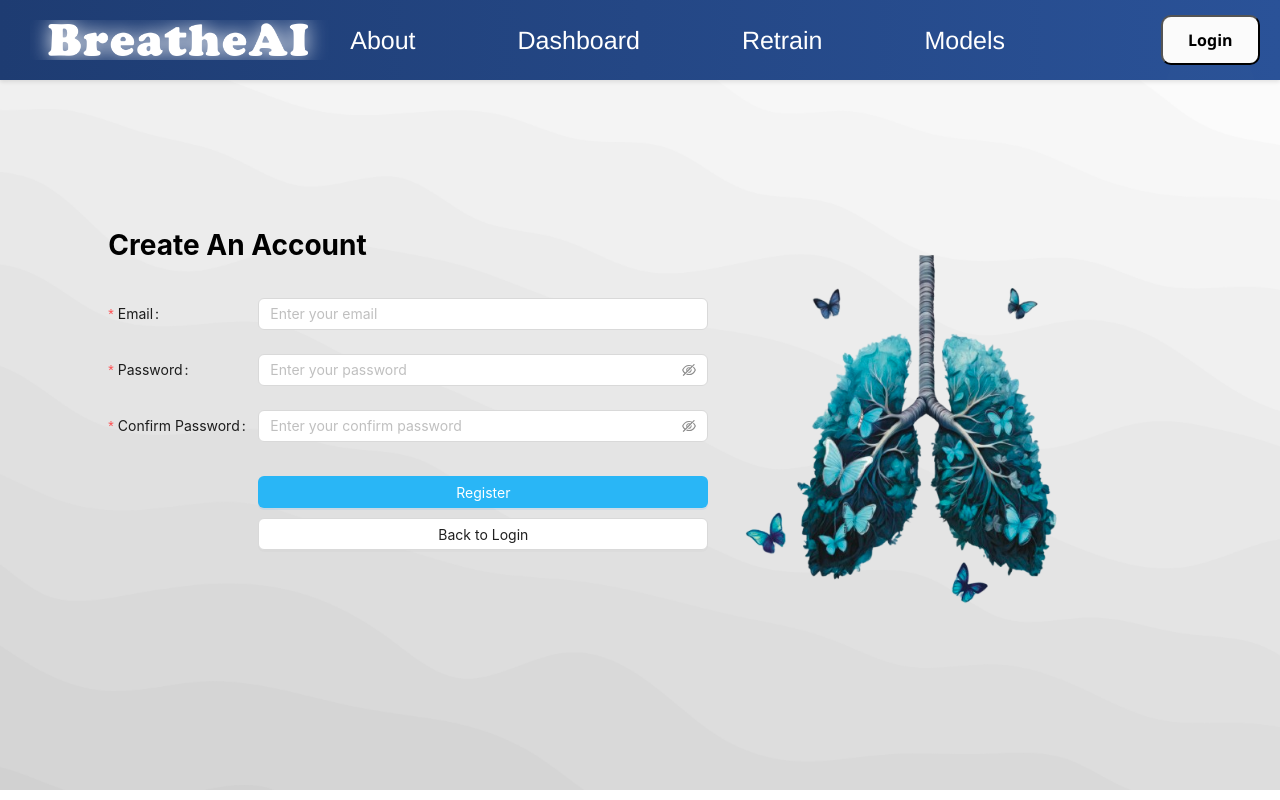
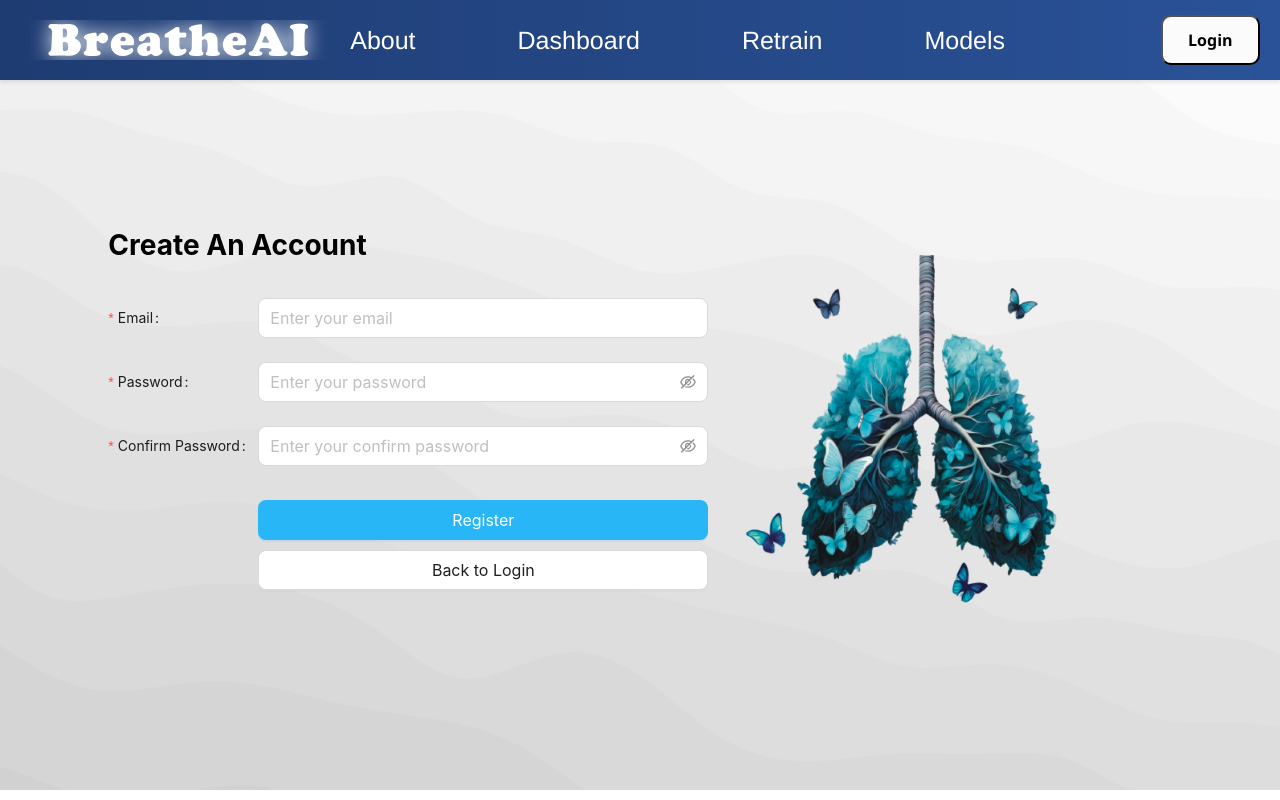
Before and after one commit to feliciajow/copd_capstone, a React (Create React App) app: page /signup in a window 1280 px wide. Built offline with nearby package versions, Linux system fonts and the light colour scheme.

Commit message:
updated design

```diff
--- a/src/pages/Models.js
+++ b/src/pages/Models.js
@@ -10,6 +10,7 @@ const Models = ({ email }) => {
     const [searchText, setSearchText] = useState('');
     const [searchedColumn, setSearchedColumn] = useState('');
     const navigate = useNavigate();
+    const [size, setSize] = useState('large');
     const getColumnSearchProps = (dataIndex) => ({
 
     });
@@ -128,14 +129,14 @@ const Models = ({ email }) => {
                         <Col span={15}>
                         </Col>
                         <Col span={2}>
-                            <Button type="default" onClick={fetchModels}>Refresh</Button>
+                            <Button type="default" size={size} onClick={fetchModels}>Refresh</Button>
                         </Col>
                         <Col span={2}>
-                            <Button style={{backgroundColor:"#29b6f6", color:"white"}} onClick={() => navigate('/retrain')}>+ Train New Model</Button>
+                            <Button size={size} style={{backgroundColor:"#29b6f6", color:"white"}} onClick={() => navigate('/retrain')}>+ Train New Model</Button>
                         </Col>
                     </Row>
 
-                    <Card style={{ background: 'transparent' }}>
+                    <Card style={{ background: 'transparent', border:"transparent" }}>
                         <Table
                             columns={columns}
                             dataSource={fetchModel}
--- a/src/pages/PreviewFile.js
+++ b/src/pages/PreviewFile.js
@@ -8,6 +8,7 @@ const PreviewFile = ({ file, modelName, proceed, prev }) => {
   const [columns, setColumns] = useState([]);
   const [loading, setLoading] = useState(true);
   const [error, setError] = useState(null);
+  const [size, setSize] = useState('large');
 
   const headers = [
     "Admit/Visit Date/Time",
@@ -32,7 +33,6 @@ const PreviewFile = ({ file, modelName, proceed, prev }) => {
       });
       const result = await response.text();
       if (response.ok) {
-        alert("Model Training Successful!");
         proceed();
       } else {
         alert(result.error);
@@ -160,6 +160,7 @@ const PreviewFile = ({ file, modelName, proceed, prev }) => {
           <br />
           <Button
             className="btns"
+            size={size}
             style={{ width: '20%', margin: '0 8px' }}
             type="default"
             onClick={prev}
@@ -169,6 +170,7 @@ const PreviewFile = ({ file, modelName, proceed, prev }) => {
           {!error && (
             <Button
               className="btns"
+              size={size}
               style={{ width: '20%', margin: '0 8px', backgroundColor: '#29b6f6' }}
               type="primary"
               onClick={handleProceed}
--- a/src/pages/TrainModel.js
+++ b/src/pages/TrainModel.js
@@ -1,9 +1,10 @@
 import { useNavigate } from 'react-router-dom';
-import React from 'react';
+import React, {useState} from 'react';
 import { Button, Result} from 'antd';
 
 const TrainModel = ({}) => {
   const navigate = useNavigate();
+  const [size, setSize] = useState('large');
   return (
     <div style={{ padding: '5%'}}>
       <Result
@@ -11,7 +12,7 @@ const TrainModel = ({}) => {
       title="Model Successfully Trained!"
       subTitle="Please visit the Models page to view your trained model."
       extra={[
-        <Button className="btns" style={{ width: '20%', color:"white", backgroundColor:"#29b6f6"}} type="primary" onClick={() => navigate('/Models')}>
+        <Button size={size} className="btns" style={{ width: '20%', color:"white", backgroundColor:"#29b6f6"}} type="primary" onClick={() => navigate('/Models')}>
           Go To Models Page
         </Button>
       ]}
--- a/src/pages/UploadFile.js
+++ b/src/pages/UploadFile.js
@@ -12,6 +12,7 @@ const { Option } = Select;
 const UploadFile = ({ alert, setFile, fileupload, uploadModel }) => {
   const [fileList, setFileList] = useState([]);
   const [uploading, setUploading] = useState(false);
+  const [size, setSize] = useState('large');
   const [uploadAlert, setUploadAlert] = useState(null);
   const [modelName, setModelName] = useState("");
   const [diagnosticInterest, setDiagnosticInterest] = useState("J44");
@@ -182,7 +183,7 @@ const UploadFile = ({ alert, setFile, fileupload, uploadModel }) => {
         <Row>
           <Col md={6}>
             <label style={{ fontWeight: "bold", marginBottom: "8px", display: "block", textAlign: "left" }}>
-              Name Your Model:
+              <h3>Name Your Model:</h3>
             </label>
             <Tooltip
               trigger={['focus']}
@@ -203,10 +204,11 @@ const UploadFile = ({ alert, setFile, fileupload, uploadModel }) => {
         <Row>
           <Col md={6}>
             <label style={{ fontWeight: "bold", marginBottom: "8px", display: "block", textAlign: "left" }}>
-              Select Diagnostic Interest:
+              <h3>Select Diagnostic Interest:</h3>
             </label>
             <Select
               showSearch
+              size={size}
               value={diagnosticInterest}
               onChange={(value) => {
                 const shortCode = value.substring(0, 3); // Extract first 3 letters
@@ -239,6 +241,7 @@ const UploadFile = ({ alert, setFile, fileupload, uploadModel }) => {
 
         <Button
           className="btns"
+          size = {size}
           style={{ width: '20%' }}
           type="primary"
           onClick={async () => {
--- a/src/pages/downloadExcel.js
+++ b/src/pages/downloadExcel.js
@@ -1,9 +1,10 @@
-import React from 'react';
+import React, {useState} from 'react';
 import * as excel from 'xlsx';
 import { Button } from 'antd';
 import { DownloadOutlined } from '@ant-design/icons';
 
 const ExcelTemplate=() =>{
+    const [size, setSize] = useState('large');
     const downloadExcel = () => {
         //create column headers
         const headers = [
@@ -18,8 +19,8 @@ const ExcelTemplate=() =>{
     }
     return(
         <div className="card" style={{textAlign: 'left', display: 'flex', alignItems: 'center', gap: '12px' }}>
-            <p>Download template file:</p>
-            <Button type="default" icon={<DownloadOutlined />} onClick={downloadExcel}>
+            <h3>Download template file:</h3>
+            <Button size={size} type="default" icon={<DownloadOutlined />} onClick={downloadExcel}>
                 COPD Asthma Excel Template
             </Button>
         </div>
--- a/src/pages/login.js
+++ b/src/pages/login.js
@@ -6,6 +6,7 @@ import Dashboard from './dashboard';
 
 const Login = ({ handleLogin }) => {
   const navigate = useNavigate();
+  const [size, setSize] = useState('large');
   //open modal pop up
   const [isModalOpen, setIsModalOpen] = useState(false);
   //track alert messages error
@@ -90,7 +91,7 @@ const Login = ({ handleLogin }) => {
           <Col span={1}></Col>
           <Col span={13}>
             <Row>
-              <h1>Welcome Back</h1>
+              <h1 style={{ fontSize: "30px" }}>Welcome Back</h1>
             </Row>
             <Row>
               <p style={{ fontSize: "17px" }}>Enter your credentials to continue.</p>
@@ -98,13 +99,14 @@ const Login = ({ handleLogin }) => {
             <br />
             <Form
               name="basic"
+              size={size}
               //positioning of input box
               labelCol={{
                 span: 4,
               }}
               //length of input box
               wrapperCol={{
-                span: 18,
+                span: 22,
               }}
               style={{
                 maxWidth: 600,
@@ -138,6 +140,7 @@ const Login = ({ handleLogin }) => {
               <Form.Item style={{ textAlign: "left" }}
                 label="Password"
                 labelAlign="left"
+                size={size}
                 name="password"
                 rules={[
                   {
@@ -169,14 +172,14 @@ const Login = ({ handleLogin }) => {
                 </Row>
                 <Row>
                   <Col span={24}>
-                    <Button className="login-btns" type="primary" style={{ width: "100%", marginTop: "10px", backgroundColor: "#29b6f6" }} htmlType="submit">
+                    <Button size={size} className="login-btns" type="primary" style={{ width: "100%", marginTop: "10px", backgroundColor: "#29b6f6" }} htmlType="submit">
                       Login
                     </Button>
                   </Col>
                 </Row>
                 <Row>
                   <Col span={24}>
-                    <p style={{ fontSize: "13px" }}>Don't have an account? <a href='#' onClick={() => navigate('/signup')}> Register</a></p>
+                    <p style={{ fontSize: "15px" }}>Don't have an account? <a href='#' onClick={() => navigate('/signup')}> Register</a></p>
                   </Col>
                 </Row>
               </Form.Item>
--- a/src/pages/retrain.js
+++ b/src/pages/retrain.js
@@ -18,6 +18,7 @@ const Retrain = ({ email }) => {
         setCurrent((prev) => prev - 1);
 
     };
+    const [size, setSize] = useState('large');
 
     const uploadModel = (name) => {
         setfileupload(true);
--- a/src/pages/signup.js
+++ b/src/pages/signup.js
@@ -5,6 +5,7 @@ import { useNavigate } from 'react-router-dom';
 
 const Signup = () => {
   const navigate = useNavigate();
+  const [size, setSize] = useState('large');
   //track alert messages error
   const [alert, setalert] = useState(null)
 
@@ -46,18 +47,19 @@ const Signup = () => {
           <Col span={1}></Col>
           <Col span={13}>
             <Row>
-              <h1>Create An Account</h1>
+              <h1 style={{fontsize:"30px"}}>Create An Account</h1>
             </Row>
             <br />
             <Form
               name="basic"
+              size={size}
               //positioning of input box
               labelCol={{
                 span: 6,
               }}
               //length of input box
               wrapperCol={{
-                span: 18,
+                span: 22,
               }}
               style={{
                 maxWidth: 600,
@@ -137,14 +139,14 @@ const Signup = () => {
               <Form.Item label={null}>
                 <Row>
                   <Col span={24}>
-                    <Button className="register-btns" type="primary" style={{ width: "100%", marginTop: "10px", backgroundColor: "#29b6f6" }} htmlType="submit">
+                    <Button size={size} className="register-btns" type="primary" style={{ width: "100%", marginTop: "10px", backgroundColor: "#29b6f6" }} htmlType="submit">
                       Register
                     </Button>
                   </Col>
                 </Row>
                 <Row>
                   <Col span={24}>
-                    <Button type="default" style={{ width: "100%", marginTop: "10px" }} onClick={() => navigate('/')}>
+                    <Button size={size} type="default" style={{ width: "100%", marginTop: "10px" }} onClick={() => navigate('/')}>
                       Back to Login
                     </Button>
                   </Col>
--- a/src/styles/about.css
+++ b/src/styles/about.css
@@ -158,6 +158,7 @@
     color: #555;
     font-size: 1rem;
     line-height: 1.5;
+    text-align:center;
 }
 
 .graph-explainer-section {
@@ -168,7 +169,7 @@
 
   .graph-title {
     font-size: 2.5rem;
-    font-weight: 800;
+    font-weight: 700;
     color: #083d32;
     margin-bottom: 1rem;
   }
```
Also changed, not shown: 2 other files (tests, documents, lock files or other folders).
